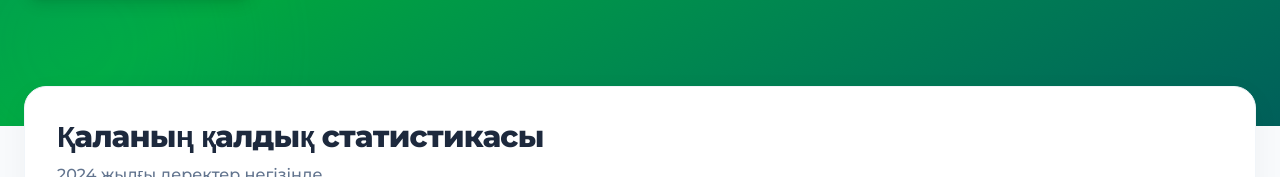
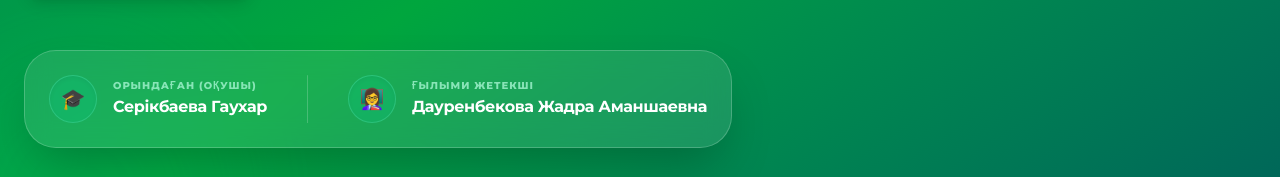
Before and after one commit to yernur-sh/EcoLife_kz, a Next.js app: page / in a window 1280 px wide. Shown: the part 623-800 px from the top of the page. Built offline with nearby package versions, Linux system fonts and the light colour scheme; no server answers.

Commit message:
ecolife-kz

```diff
--- a/app/page.tsx
+++ b/app/page.tsx
@@ -59,6 +59,44 @@ export default function HomePage() {
               >
                 Нүктелерді тап
               </Link>
+            </div>
+
+            {/* ЖОБА АВТОРЛАРЫ (КӨЗГЕ КӨРІНЕТІН ЖЕРДЕ) */}
+            <div className="inline-flex flex-col sm:flex-row items-start sm:items-center gap-6 sm:gap-10 bg-white/10 backdrop-blur-md border border-white/20 rounded-[2rem] p-6 shadow-2xl animate-in fade-in slide-in-from-bottom-8 duration-1000 mt-13">
+
+              {/* Оқушы */}
+              <div className="flex items-center gap-4">
+                <div className="w-12 h-12 rounded-full bg-emerald-400/20 flex items-center justify-center text-xl shadow-inner border border-emerald-300/30 flex-shrink-0">
+                  🎓
+                </div>
+                <div className="text-left">
+                  <p className="text-[10px] font-black uppercase tracking-widest text-emerald-200/80 mb-0.5">
+                    Орындаған (Оқушы)
+                  </p>
+                  <p className="text-base font-bold text-white tracking-tight">
+                    Серікбаева Гаухар
+                  </p>
+                </div>
+              </div>
+
+              {/* Бөлгіш сызық (тек компьютерде көрінеді) */}
+              <div className="hidden sm:block w-px h-12 bg-white/20 rounded-full"></div>
+
+              {/* Жетекші */}
+              <div className="flex items-center gap-4">
+                <div className="w-12 h-12 rounded-full bg-emerald-400/20 flex items-center justify-center text-xl shadow-inner border border-emerald-300/30 flex-shrink-0">
+                  👩‍🏫
+                </div>
+                <div className="text-left">
+                  <p className="text-[10px] font-black uppercase tracking-widest text-emerald-200/80 mb-0.5">
+                    Ғылыми жетекші
+                  </p>
+                  <p className="text-base font-bold text-white tracking-tight">
+                    Дауренбекова Жадра Аманшаевна
+                  </p>
+                </div>
+              </div>
+
             </div>
           </div>
         </div>
```
